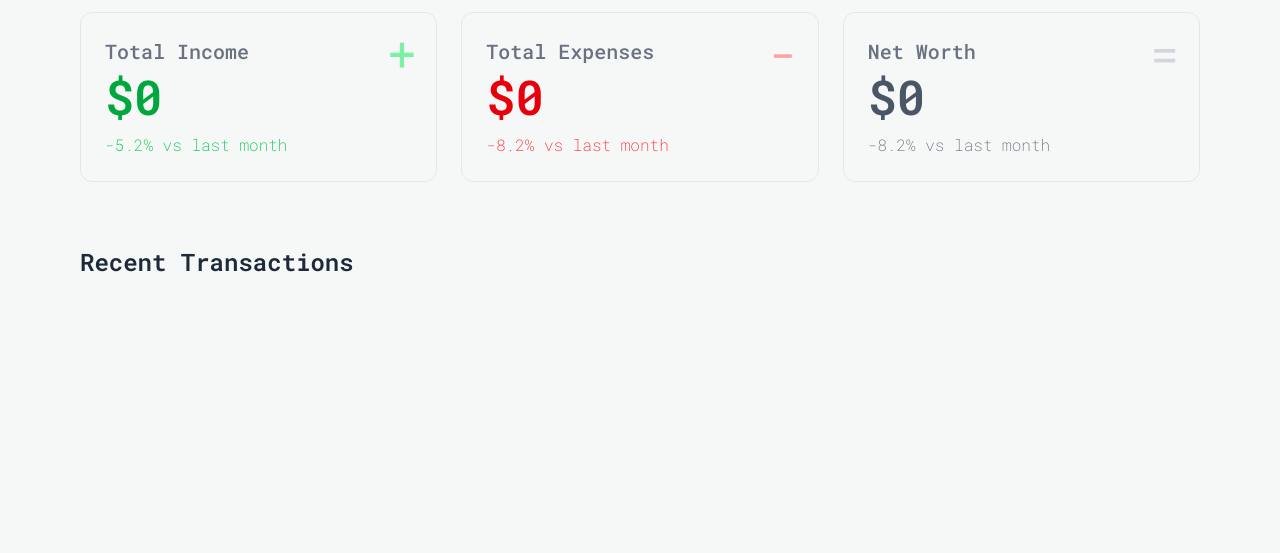
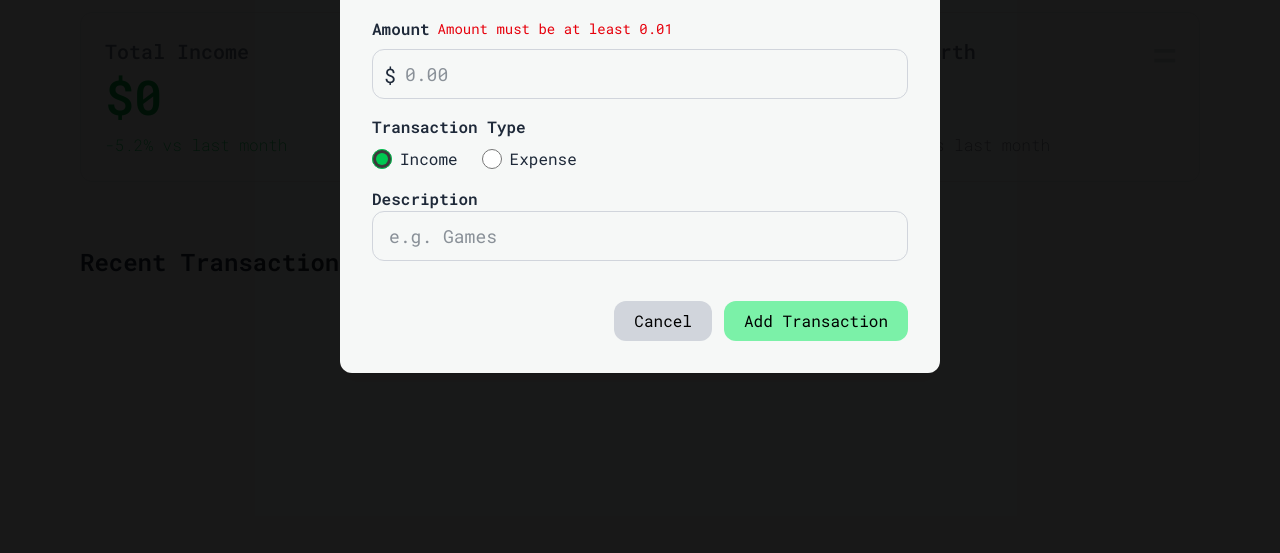
Before and after one commit to ilyas-doughmi/Baztami, a plain HTML site: page index.html in a window 1280 px wide. Shown: the part 247-800 px from the top of the page. Drawn offline with nearby package versions, Linux system fonts and the light colour scheme; some packages are replaced by stand-ins of ours; a script that the page names is missing.

Commit message:
adding sweet alerts .. adding indecator if he put the amount under 0

```diff
--- a/index.html
+++ b/index.html
@@ -110,7 +110,7 @@
     </section>
 
     <!-- Modal -->
-    <div id="popup" class=" fixed inset-0 bg-black/90 -40 flex items-center justify-center z-50" hidden>
+    <div id="popup" class=" fixed inset-0 bg-black/90 -40 flex items-center justify-center z-50" >
       <div class="bg-[#F6F8F7] rounded-xl w-[90%] sm:w-[600px] p-5 sm:p-8 shadow-lg">
         <div class="flex justify-between items-center">
           <h1 class="text-xl sm:text-2xl font-semibold">Add New Transaction</h1>
@@ -122,7 +122,12 @@
         <div class="flex flex-col mt-5 space-y-4">
           <!-- Amount -->
           <div>
-            <label for="transaction_amount_modal" class="font-semibold">Amount</label>
+            <div class="flex gap-2">
+                    <label for="amount" class="font-semibold">Amount</label>
+            <p class="text-red-600 text-sm self-center" id="err_amount">Amount must be at least 0.01</p>
+
+            </div>
+
             <div class="relative mt-2">
               <span class="absolute top-3 left-3 text-xl">$</span>
               <input type="number"
--- a/script/index.js
+++ b/script/index.js
@@ -60,7 +60,7 @@ function add() {
              <div class="middle content-center items-center flex text-center mt-7 text-xl">
                 <p class="text-center">${description.value}</p>
              </div>
-             <div class="flex content-center items-center justify-center mt-6 mr-2">
+             <div class="flex c ontent-center items-center justify-center mt-6 mr-2">
               <h1 class="text-5xl text-center text-green-600 font-bold mr-3">+$${amount.value}</h1>
              </div>
           </div>
@@ -117,17 +117,29 @@ function add() {
         };
         localStorage.setItem("transaction_" + id, JSON.stringify(transaction));
         id++;
-         Swal.fire({
+        Swal.fire({
           title: "Transaction Added Successfuly",
 
           icon: "success"
         });
       }
     } else {
-      window.alert("The amount must be at least $0.01!");
+      document.getElementById("err_amount").hidden = false;
+      Swal.fire({
+  title: "Amount Too Low",
+  text: "Amount must be at least 0.01!",
+  icon: "warning"
+});
+
+
     }
   } else {
     window.alert("Please fill in all fields before continuing!");
+    Swal.fire({
+  title: "Amount Too Low",
+  text: "Amount must be at least 0.01!",
+  icon: "warning"
+});
   }
 }
 
```
